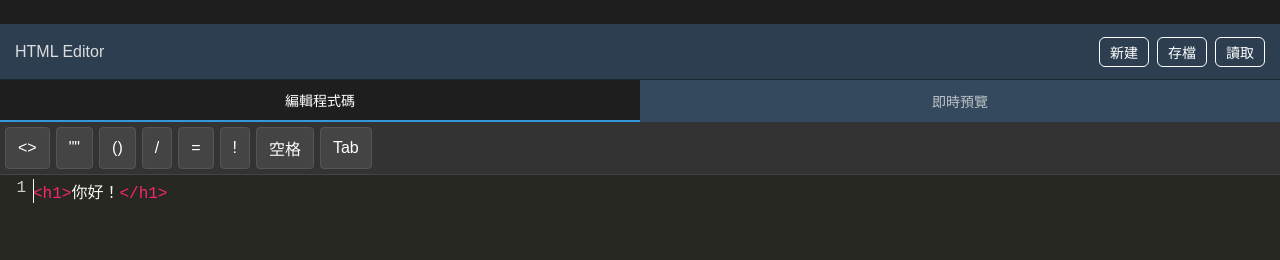
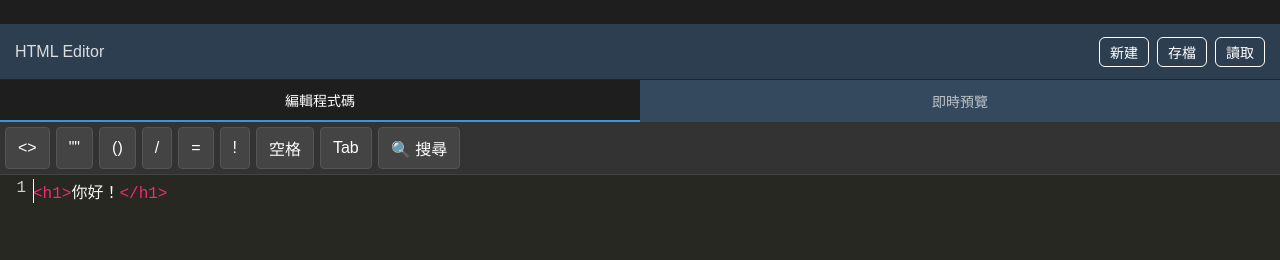
Before and after one commit to hahajeff-lab/HtmlEditor-practice, a plain HTML site: page index.html in a window 1280 px wide. Drawn offline with nearby package versions, Linux system fonts and the light colour scheme.

Commit message:
Add files via upload

```diff
--- a/index.html
+++ b/index.html
@@ -164,7 +164,9 @@
     <button onclick="addChar('!')">!</button>
     <button onclick="addChar(' ')">空格</button>
 <button onclick="addChar('\t')">Tab</button>
-</div>
+<button onclick="editor.execCommand('find')">🔍 搜尋</button>
+
+  </div>
 
 <textarea id="my-code-area"></textarea><!--編輯區-->
 
```
